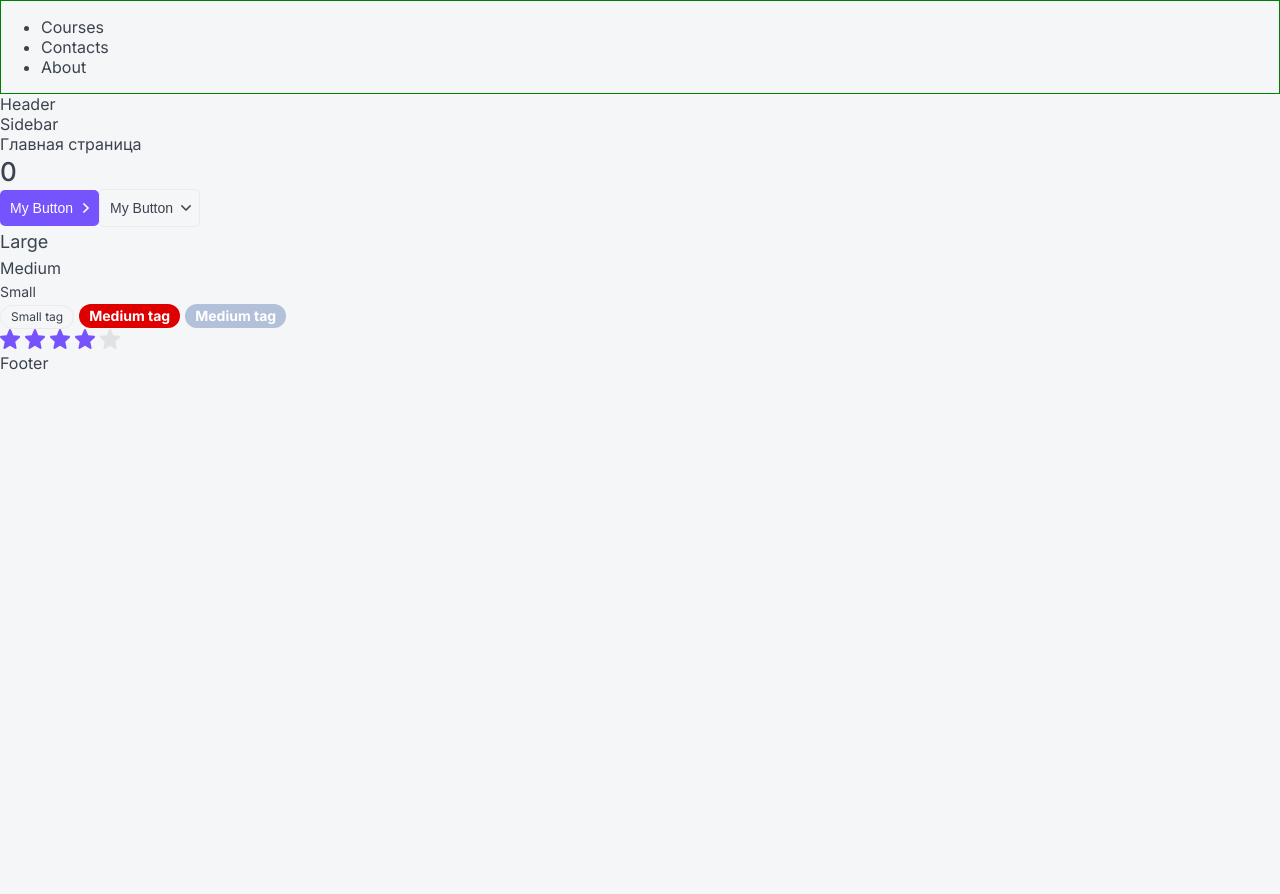
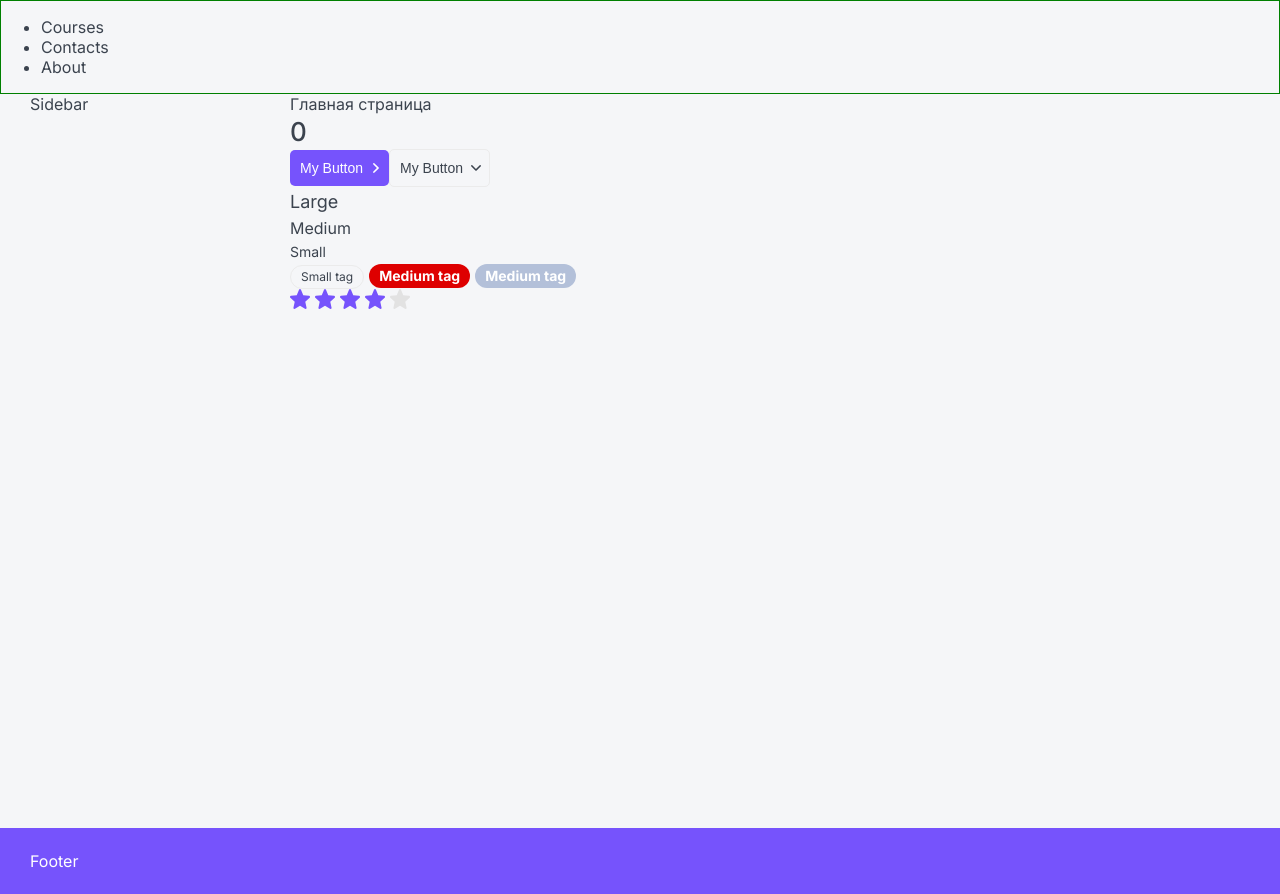
Before and after one commit to ArtemAdamenko/react-app, a Next.js app: page / in a window 1280 px wide. Before the commit the page ends 800 px from the top, so only its background shows below. Built offline with nearby package versions, Linux system fonts and the light colour scheme.

Commit message:
add css grid to layout component

```diff
--- a/layout/Footer/Footer.module.css
+++ b/layout/Footer/Footer.module.css
@@ -0,0 +1,24 @@
+.footer {
+    display: grid;
+
+    padding: 25px 30px;
+
+    color: var(--white);
+
+    background: var(--primary);
+
+    font-size: 16px;
+    line-height: 16px;
+    grid-template-columns: 1fr auto auto;
+    gap: 40px;
+}
+
+.footer a:hover {
+    color: var(--gray-light);
+}
+
+@media (width <= 765px) {
+    .footer {
+        grid-template-columns: 1fr auto auto;
+    }
+}
--- a/layout/Footer/Footer.tsx
+++ b/layout/Footer/Footer.tsx
@@ -1,10 +1,14 @@
 import {JSX} from "react";
 import {IFooterProps} from "@/layout/Footer/Footer.props";
+import cn from "classnames";
+import styles from '@/layout/Footer/Footer.module.css';
 
-export const Footer = ({...props}: IFooterProps): JSX.Element => {
+export const Footer = ({ className, ...props}: IFooterProps): JSX.Element => {
     return (
-        <div {...props}>
-            Footer
-        </div>
+        <footer className={cn(className, styles.footer)} {...props}>
+            <div>
+                Footer
+            </div>
+        </footer>
     );
 };
--- a/layout/Layout.module.css
+++ b/layout/Layout.module.css
@@ -0,0 +1,43 @@
+.wrapper {
+    display: grid;
+    grid-template: ". header header ." auto ". sidebar body ." 1fr "footer footer footer footer" auto / auto 230px minmax(350px, 1200px) auto;
+
+    min-height: 100vh;
+    gap: 0 30px;
+}
+
+.header {
+    grid-area: header;
+
+    display: none;
+}
+
+.sidebar {
+    grid-area: sidebar;
+}
+
+.body {
+    grid-area: body;
+}
+
+.footer {
+    grid-area: footer;
+}
+
+@media (width <= 765px) {
+    .wrapper {
+        grid-template-columns: minmax(320px, 1fr);
+        grid-template-areas:
+        "header"
+        "body"
+        "footer";
+    }
+
+    .sidebar {
+        display: none;
+    }
+
+    .header {
+        display: block;
+    }
+}
--- a/layout/Layout.tsx
+++ b/layout/Layout.tsx
@@ -3,19 +3,18 @@ import {ILayoutProps} from "@/layout/Layout.props";
 import {Header} from "@/layout/Header/Header";
 import {Sidebar} from "@/layout/Sidebar/Sidebar";
 import {Footer} from "@/layout/Footer/Footer";
+import styles from '@/layout/Layout.module.css';
 
 export const Layout = ({children}: ILayoutProps): JSX.Element => {
     return (
-        <>
-            <Header/>
-            <div>
-                <Sidebar/>
-                <div>
-                    {children}
-                </div>
+        <div className={styles.wrapper}>
+            <Header className={styles.header}/>
+            <Sidebar className={styles.sidebar}/>
+            <div className={styles.body}>
+                {children}
             </div>
-            <Footer/>
-        </>
+            <Footer className={styles.footer}/>
+        </div>
     );
 };
 
```
